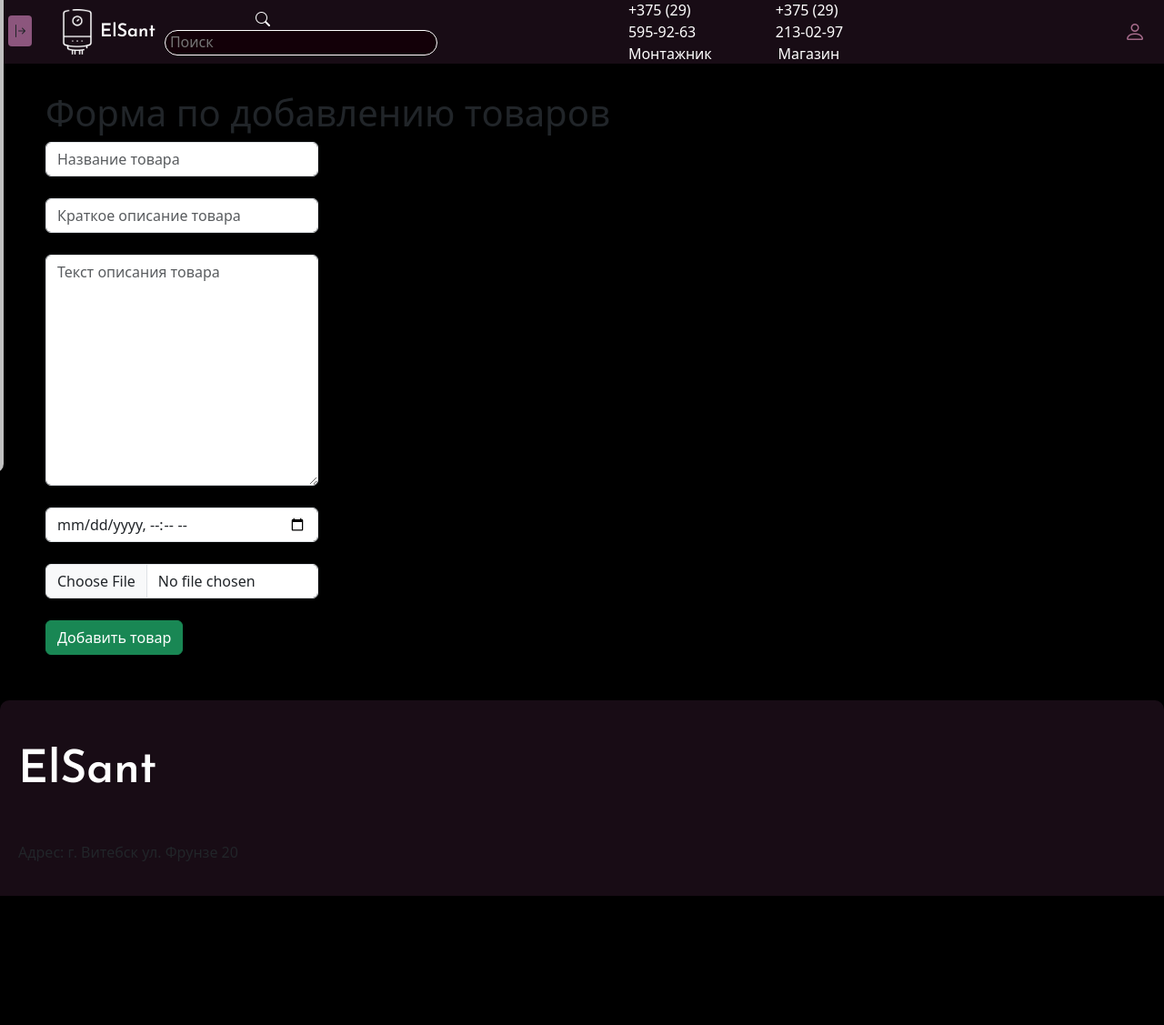
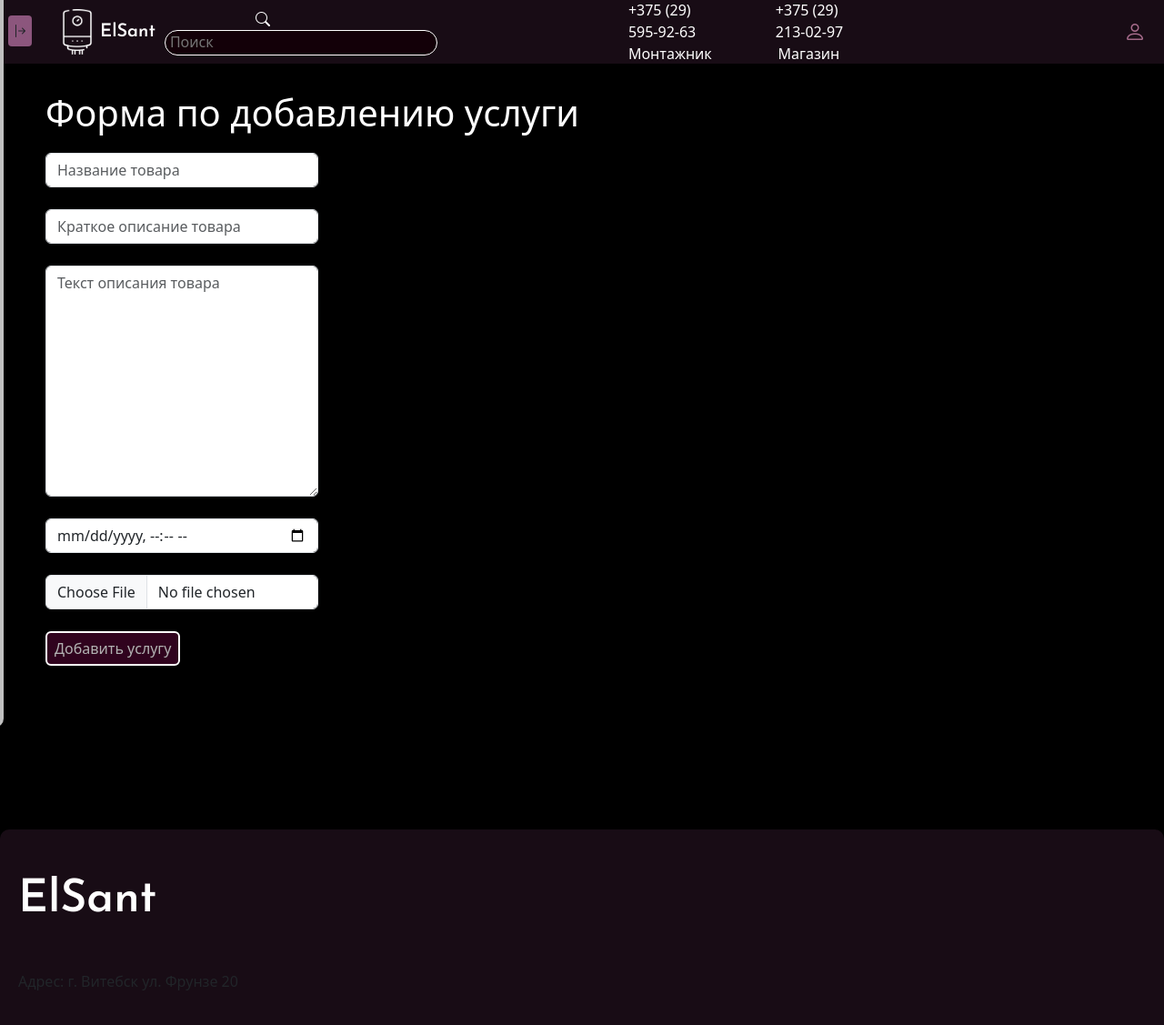
Before and after one commit to ASAFGracia/elsant, a Django app: page /news/create in a window 1280 px wide. Shown: the whole page at 91% size. Before the commit the page ends 985 px from the top, so only its background shows below. Run offline with Django 5.2, Linux system fonts and the light colour scheme; parts of the project's set-up code (start-up, migrations or seed data) failed here and were passed over.

Commit message:
ничего нормально не работает

```diff
--- a/main/static/main/css/main.css
+++ b/main/static/main/css/main.css
@@ -26,7 +26,7 @@ aside {
 	top: 0;
     position: fixed;
 	z-index: 1000;
-    height: 65vh;
+    height: 100vh;
 	border-right: 4px solid silver;
 	border-bottom: 4px solid silver;
 	border-radius: 0px 0px 10px 0px;
@@ -200,6 +200,7 @@ footer:hover {
 .logo-img-head {
 	height: 50px;
 	filter: brightness(0) invert(1);
+	transition: all ease 0.5s;
 }
 
 #logo-text {
@@ -300,7 +301,8 @@ footer:hover {
 
 .img-div1 img {
 	display: block;
-	width: 70vh;
+	width: 520px;
+	border-radius: 20px;
 }
 
 .icon-button {
@@ -328,6 +330,88 @@ footer:hover {
     color: #000;
 }
 
-#photo {
+#photo-to-box-news {
+	height: 150px;
+	width: auto;
+	border-radius: 10px;
+}
 
+.flex-box-news {
+    display: flex;
+    flex-wrap: wrap;
+    gap: 20px;
+    justify-content: space-between;
 }
+
+.box-news {
+    transition: all ease 0.5s;
+    height: 250px;
+    background-color: #000;
+    border-radius: 7px;
+    border: 3px solid #fff;
+    width: calc(23% - 20px);
+    padding-left: 10px;
+    margin-bottom: 20px;
+    display: flex;
+    flex-direction: column;
+}
+
+.box-news:hover {
+	background-color: #A76C8C;
+	transform: scale(1.05);
+}
+
+.logo-img-head:hover {
+	transform: scale(1.1);
+}
+
+.btn-podrob-news {
+	transition: all ease 0.5s;
+	margin-bottom: 130px;
+	border: 2px solid #fff;
+	border-radius: 6px;
+	background-color: #30031E;
+	padding: 5px 8px;
+	color: #fff;
+}
+
+.btn-podrob-news:hover {
+	background-color: #3D0C22;
+}
+
+.btn-podrob-news:active {
+	background-color: #A45786;
+	border-color: #490A31;
+}
+
+.btn-podrob-news p {
+	margin: 0;
+	filter: brightness(0.7);
+}
+
+.btn-podrob-news p:active {
+	color: #fff;
+}
+
+.txt-box-news {
+	text-decoration: none;
+	color: #fff;
+	filter: brightness(0.9);
+}
+
+.txt-box-news a {
+	text-decoration: none;
+}
+
+.txt-news-view {
+	color: #fff;
+}
+
+.head-create {
+	color: #fff;
+	margin-bottom: 20px;
+}
+
+.flex-box-news > .box-news:last-child {
+    margin-right: 50px; /* Специальный отступ для последнего элемента */
+}
--- a/main/templates/main/base.html
+++ b/main/templates/main/base.html
@@ -21,7 +21,7 @@
 <body>
 <header>
     <div class="head-div">
-            <img class="logo-img-head" src="{% static "main/img/2209695.png" %}" alt="LOGO">
+        <a href="{% url 'home' %}"><img class="logo-img-head" src="{% static "main/img/2209695.png" %}" alt="LOGO"></a>
     </div>
     <div>
         <p id="logo-text">ElSant</p>
--- a/news/templates/news/create.html
+++ b/news/templates/news/create.html
@@ -1,12 +1,12 @@
 {% extends 'main/base.html' %}
 
 {% block title %}
-Добавить товар
+Добавить услугу
 {% endblock %}
 
 {% block content %}
     <div class="features">
-        <h1>Форма по добавлению товаров</h1>
+        <h1 class="head-create">Форма по добавлению услуги</h1>
         <form class="form-add" method="post" enctype="multipart/form-data">
             {% csrf_token %}
             {{ form.title }}<br>
@@ -15,7 +15,7 @@
             {{ form.date }}<br>
             {{ form.image }}<br>
             <span>{{ error }}</span>
-            <button class="btn btn-success" type="submit">Добавить товар</button>
+            <button type="submit" class="btn-podrob-news"><p>Добавить услугу</p></button>
         </form>
     </div>
 {% endblock %}
```
Also changed, not shown: news/templates/news/details_view.html (+7 -5 lines), news/templates/news/news_home.html (+13 -7 lines), db.sqlite3, images/images/6f851a79929c3e7620ca231ddbfca26e.jpeg (added), images/images/6f851a79929c3e7620ca231ddbfca26e_EL1pIW4.jpeg (added), images/images/gen-teppol.png (added), images/images/radiatorvibrat.jpg (added), main/static/main/img/6f851a79929c3e7620ca231ddbfca26e.jpeg (added), main/static/main/img/kotel-otopleniya.jpg (added), main/static/main/img/radiatorvibrat.jpg (added).
